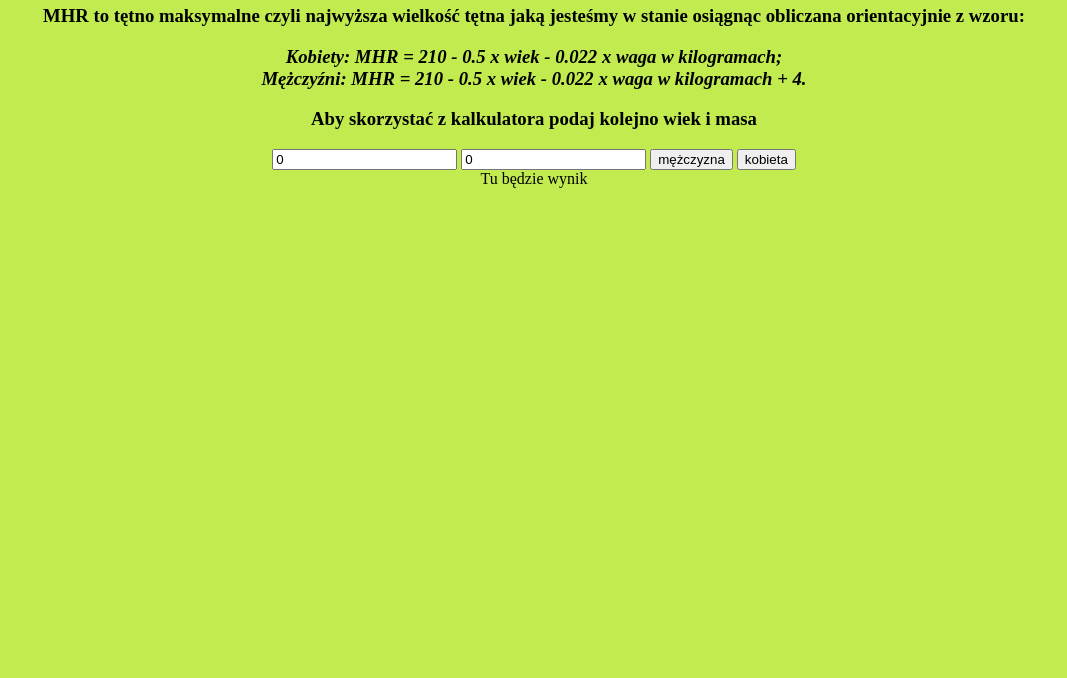
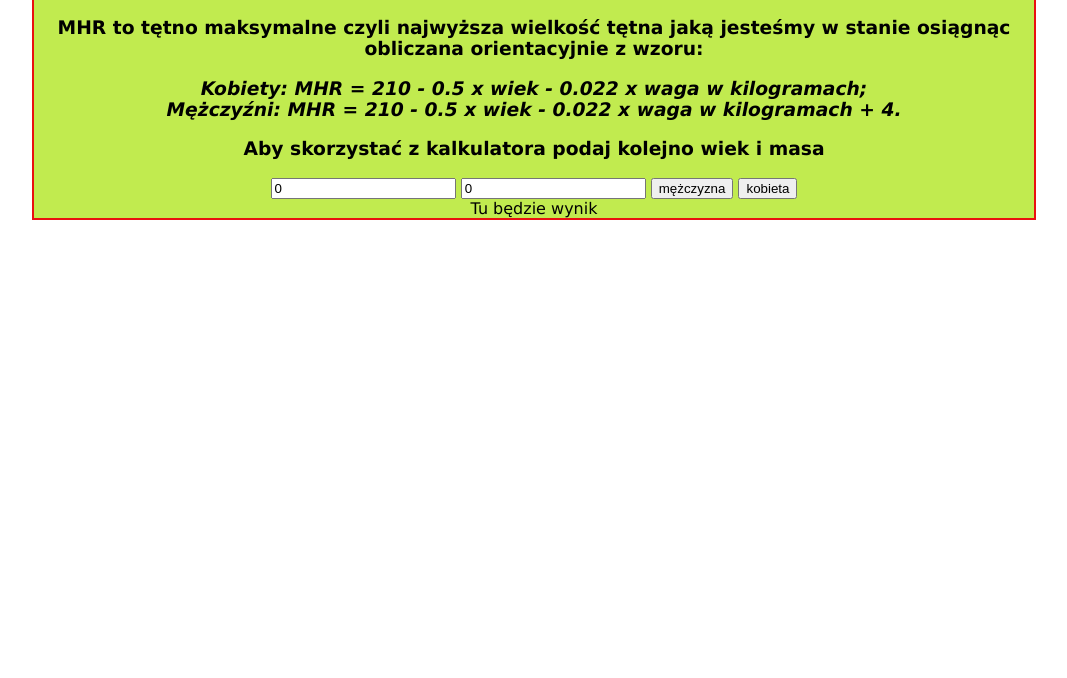
Before and after one commit to PawelPasza/MHR, a plain HTML site: page index.html in a window 1280 px wide. Shown: the part 122-800 px from the top of the page, without its empty margins (106-1173 px from the left). Drawn offline with Linux system fonts and the light colour scheme.

Commit message:
Update index.html

```diff
--- a/index.html
+++ b/index.html
@@ -7,9 +7,15 @@
     <meta name="viewport" content="width=device-width, initial-scale=1.0">
     <title>Kalkulator</title>
     <style>
-	body
+	#container
 		{
+        width: 1000px;
+		margin-left: auto;
+		margin-right: auto;
 		background-color:rgb(193, 235, 79);
+        font-size: 24;
+        font-family: Verdana, Geneva, Tahoma, sans-serif;
+        border: 2px solid rgb(233, 16, 16);
 		}
 	</style>
 
@@ -36,6 +42,8 @@
 
 <body>
 <center>
+<div id="container">
+
     <h1>Kalkulator MHR</h1>
     <h2>Co to jest MHR? </h2>
     <h3>MHR to tętno maksymalne czyli najwyższa wielkość tętna jaką jesteśmy w stanie osiągnąc obliczana orientacyjnie z wzoru: </h3>
```
